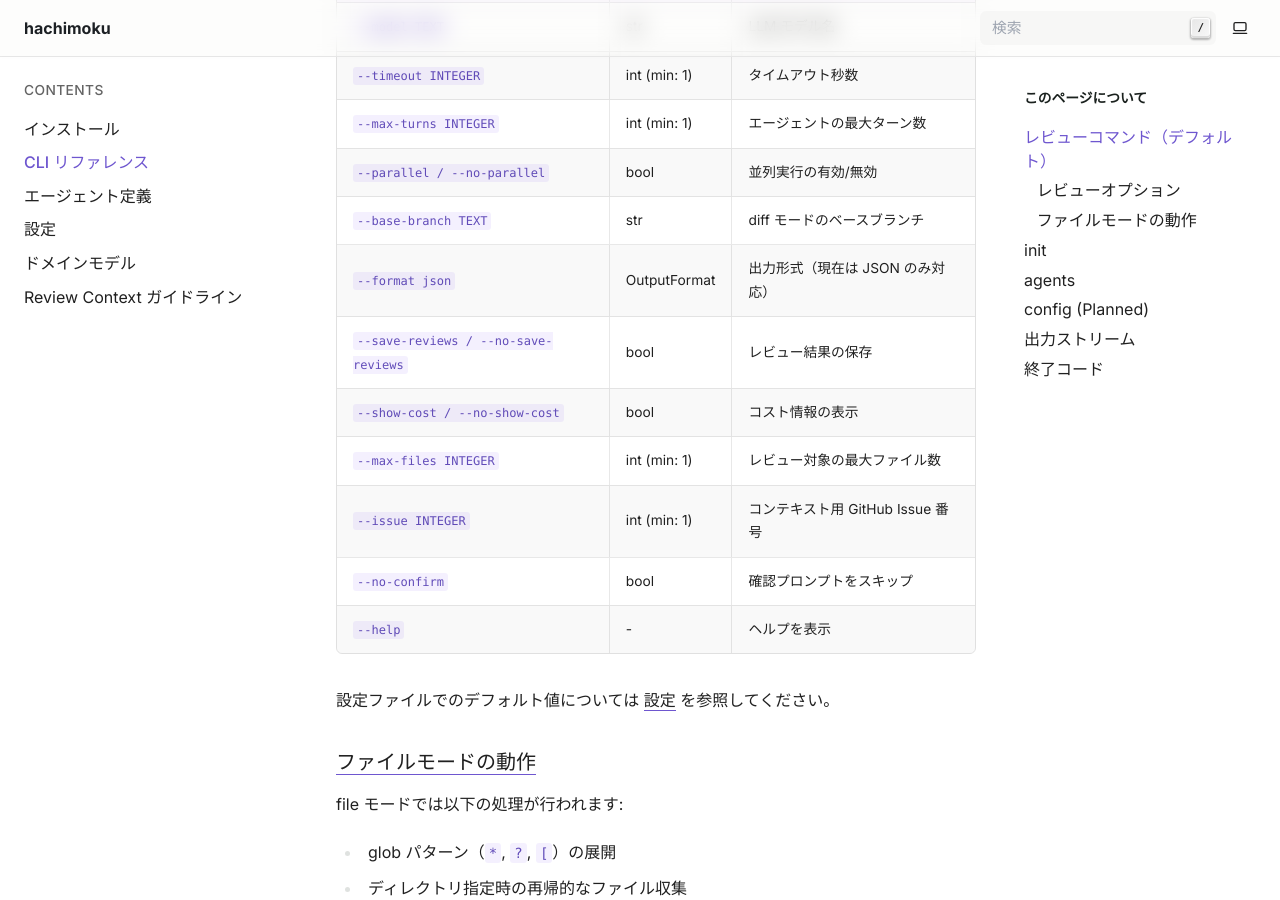
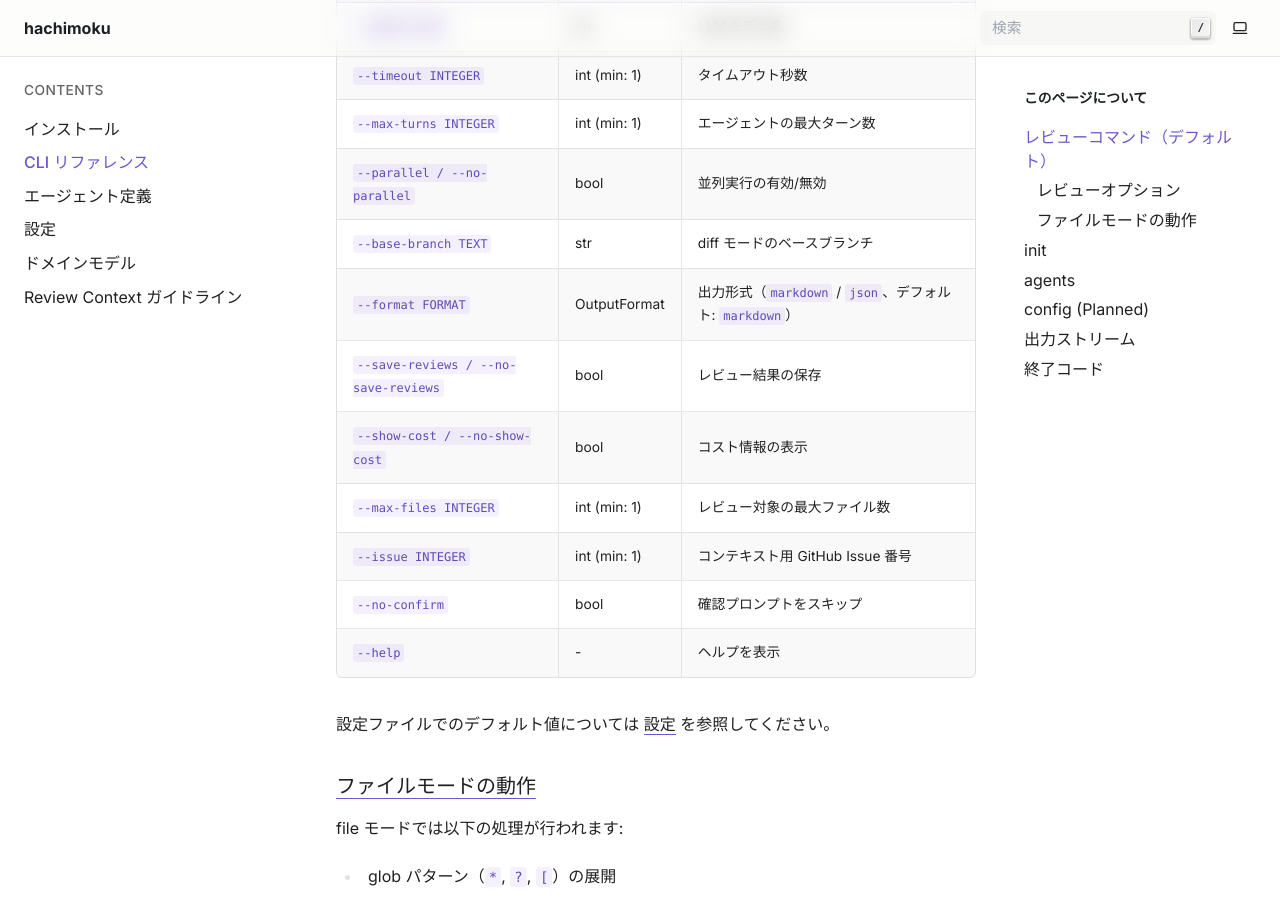
Before and after one commit to drillan/hachimoku, a Sphinx documentation site: the page built from docs/cli.md, in a window 1280 px wide and 900 px high, scrolled down 1555 px. Built offline with Sphinx 7.4.7, drawn with Linux system fonts in a browser that asks for light colours; some of the changed text lies outside the part shown.

Commit message:
docs(#206): README と CLI ドキュメントのデフォルト出力形式を Markdown に更新 (#209)
実装済みの変更（#c86fdf9）に合わせてドキュメントを更新：
- README.md の features セクションで Markdown 出力対応を明記
- CLI オプション説明で `--format markdown` をデフォルトとして表記
- docs/cli.md の出力形式説明と例を Markdown ベースに変更

Co-authored-by: Claude Opus 4.6 <noreply@anthropic.com>

````diff
--- a/docs/cli.md
+++ b/docs/cli.md
@@ -50,7 +50,7 @@ hachimoku は `8moku` と `hachimoku` の2つのコマンド名を提供しま
 | `--max-turns INTEGER` | int (min: 1) | エージェントの最大ターン数 |
 | `--parallel / --no-parallel` | bool | 並列実行の有効/無効 |
 | `--base-branch TEXT` | str | diff モードのベースブランチ |
-| `--format json` | OutputFormat | 出力形式（現在は JSON のみ対応） |
+| `--format FORMAT` | OutputFormat | 出力形式（`markdown` / `json`、デフォルト: `markdown`） |
 | `--save-reviews / --no-save-reviews` | bool | レビュー結果の保存 |
 | `--show-cost / --no-show-cost` | bool | コスト情報の表示 |
 | `--max-files INTEGER` | int (min: 1) | レビュー対象の最大ファイル数 |
@@ -135,10 +135,10 @@ stderr
 
 ```bash
 # レポートをファイルに保存
-8moku > review.json
+8moku > review.md
 
 # レポートを別のコマンドにパイプ
-8moku | jq '.agents'
+8moku --format json | jq '.agents'
 ```
 
 ## 終了コード
````
Also changed, not shown: README.md (+2 -2 lines).
